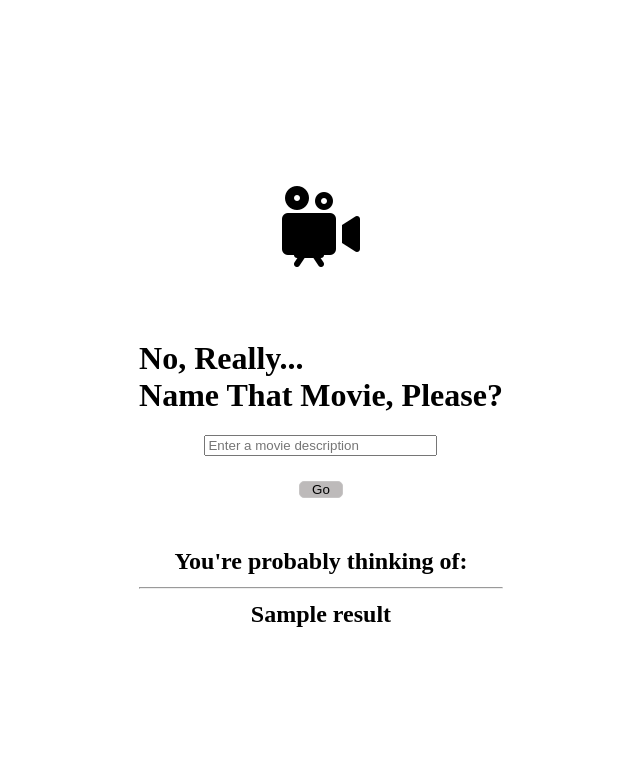
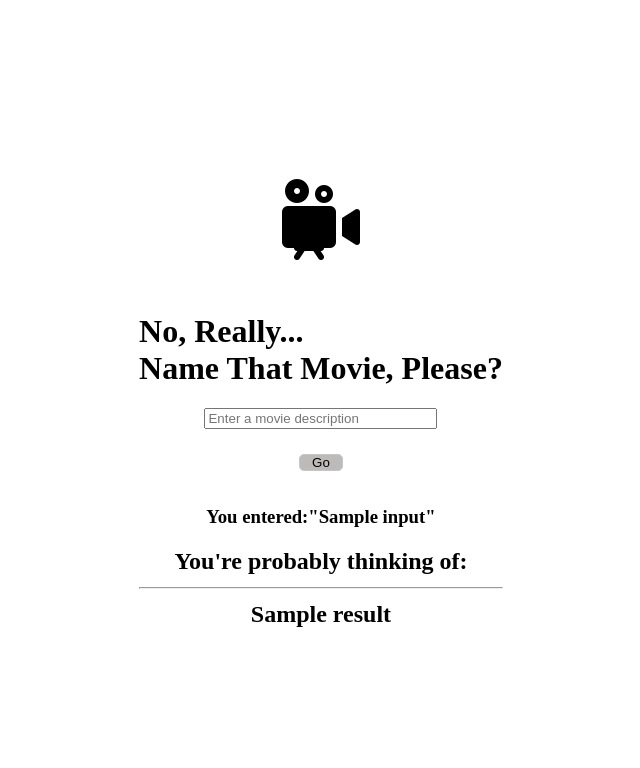
Before and after one commit to brennanp93/move-finder-ai, a Flask app: template templates/index.html in a window 1280 px wide. Shown: the top 768 px of the page, without its empty margins (319-959 px from the left). Run offline with Flask 2, Linux system fonts and the light colour scheme; the template is opened without the code that fills it: most values are stand-ins (such as "Sample title", 1, 10 or a date in 2020).

Commit message:
remove sessions

```diff
--- a/app.py
+++ b/app.py
@@ -19,9 +19,10 @@ def index():
         # session['input'] = description
 
 
-        return redirect(url_for("index", result=response.choices[0].text))
+        return redirect(url_for("index", result=response.choices[0].text, input=description))
     result = request.args.get("result")
-    return render_template("index.html", result=result,  )
+    input = request.args.get("input")
+    return render_template("index.html", result=result, input=input )
 
 
 def generate_prompt(movie_description):
--- a/templates/index.html
+++ b/templates/index.html
@@ -43,7 +43,7 @@
     </div>
       {% if result %}
       <div class="result">
-        <!-- <h3>You entered:"{{input}}"</h3> -->
+        <h3>You entered:"{{input}}"</h3>
         <h2>
           You're probably thinking of: <br />
           <hr />
```
